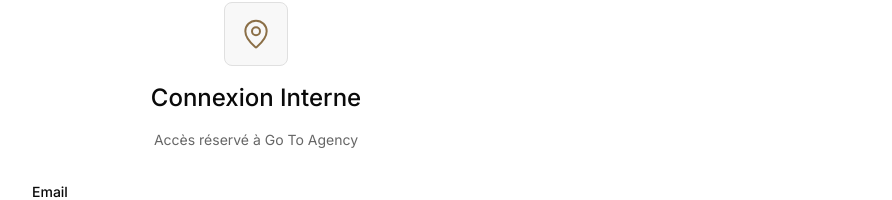
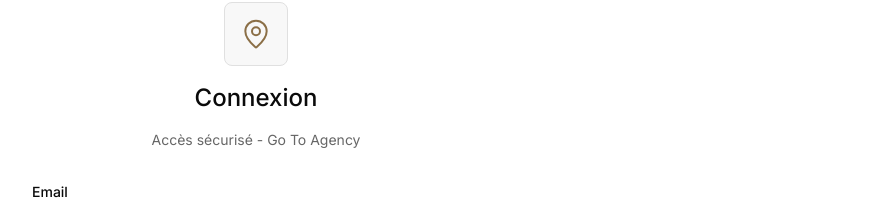
Before and after one commit to MonteiroRobin/go-to-scraping, a Next.js app: page /login in a window 1280 px wide. Shown: the part 200-400 px from the top of the page, without its empty margins (384-1276 px from the left). Built offline with nearby package versions, Linux system fonts and the light colour scheme; no server answers.

Commit message:
chore: Update login page text
🤖 Generated with [Claude Code](https://claude.com/claude-code)

Co-Authored-By: Claude <noreply@anthropic.com>

```diff
--- a/app/login/page.tsx
+++ b/app/login/page.tsx
@@ -45,8 +45,8 @@ export default function LoginPage() {
             <div className="w-16 h-16 rounded-xl bg-card border border-border flex items-center justify-center">
               <MapPin className="w-8 h-8 text-primary" strokeWidth={1.5} />
             </div>
-            <h1 className="text-2xl font-medium text-foreground">Connexion Interne</h1>
-            <p className="text-sm text-muted-foreground">Accès réservé à Go To Agency</p>
+            <h1 className="text-2xl font-medium text-foreground">Connexion</h1>
+            <p className="text-sm text-muted-foreground">Accès sécurisé - Go To Agency</p>
           </div>
 
           <form onSubmit={handleSubmit} className="space-y-6">
```
